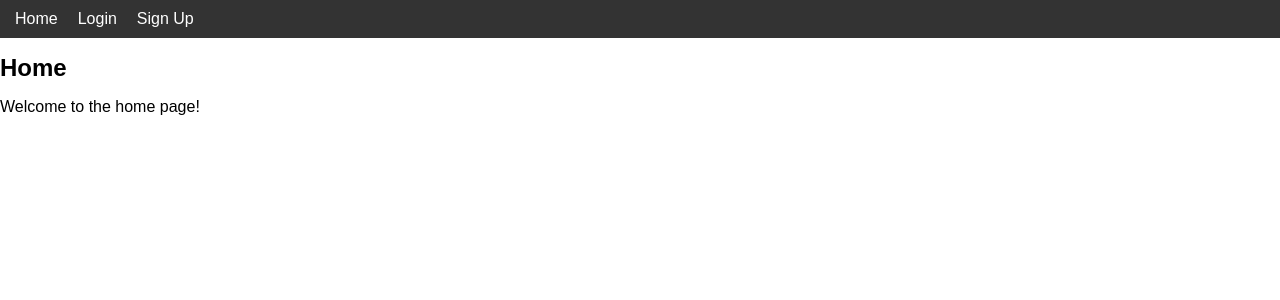
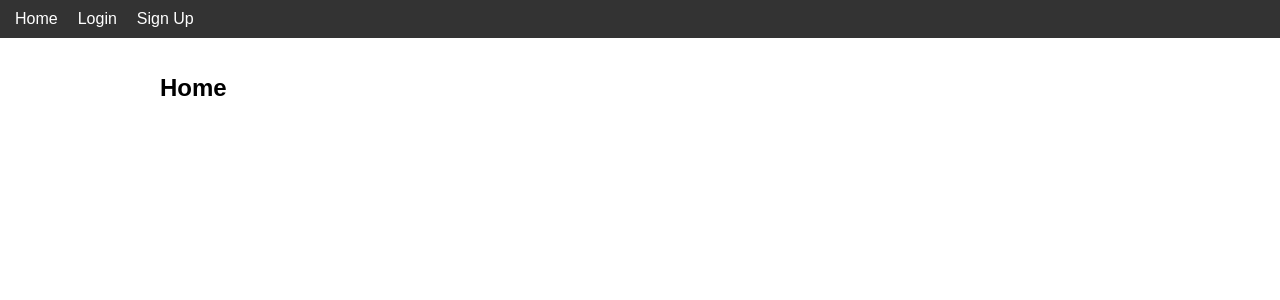
Before and after one commit to Dr-GitH/Solve, a React (Create React App) app in the folder client/: page / in a window 1280 px wide. Shown: the top 300 px of the page. Built offline with nearby package versions, Linux system fonts and the light colour scheme.

Commit message:
added home page component

```diff
--- a/client/src/App.js
+++ b/client/src/App.js
@@ -3,6 +3,8 @@
 import bcrypt from 'bcryptjs';
 import axios from 'axios';
 import './App.css';
+
+import HomePage from './scenes/homePage';
 
 function App() {
 
@@ -116,8 +118,7 @@
 function Home() {
   return (
     <div>
-      <h1>Home</h1>
-      <p>Welcome to the home page!</p>
+      <HomePage />
     </div>
   );
 }
--- /dev/null
+++ b/client/src/scenes/homePage/homePage.css
@@ -0,0 +1,5 @@
+.container{
+    width: 100%;
+  height: 100vh;
+  color: black rgb(36, 31, 24);
+}
--- /dev/null
+++ b/client/src/scenes/homePage/index.jsx
@@ -0,0 +1,13 @@
+import './homePage.css';
+
+const HomePage=()=>{
+
+
+    return (
+     <div className='container'>
+        <h1>Home</h1>
+     </div>
+    )
+}
+
+export default HomePage;
```
Also changed, not shown: 1 other file (tests, documents, lock files or other folders).
